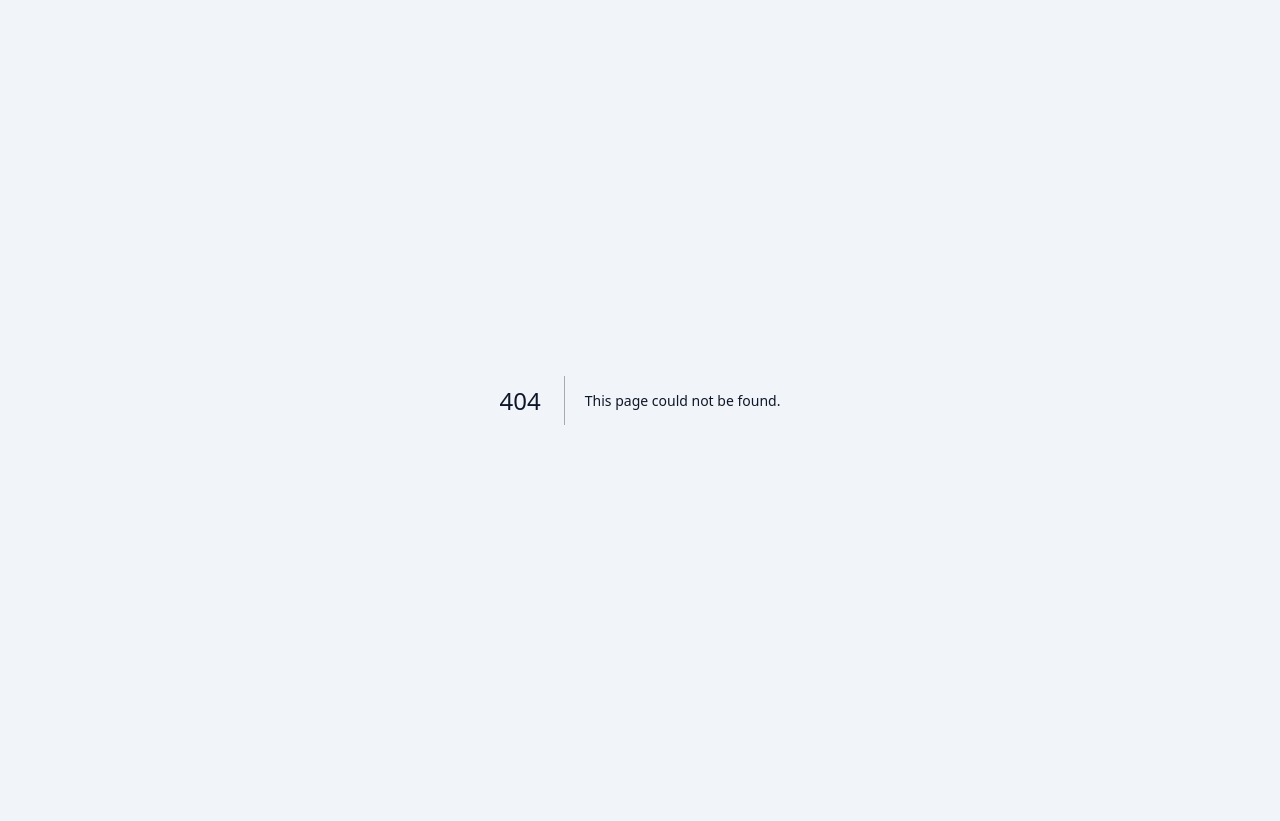
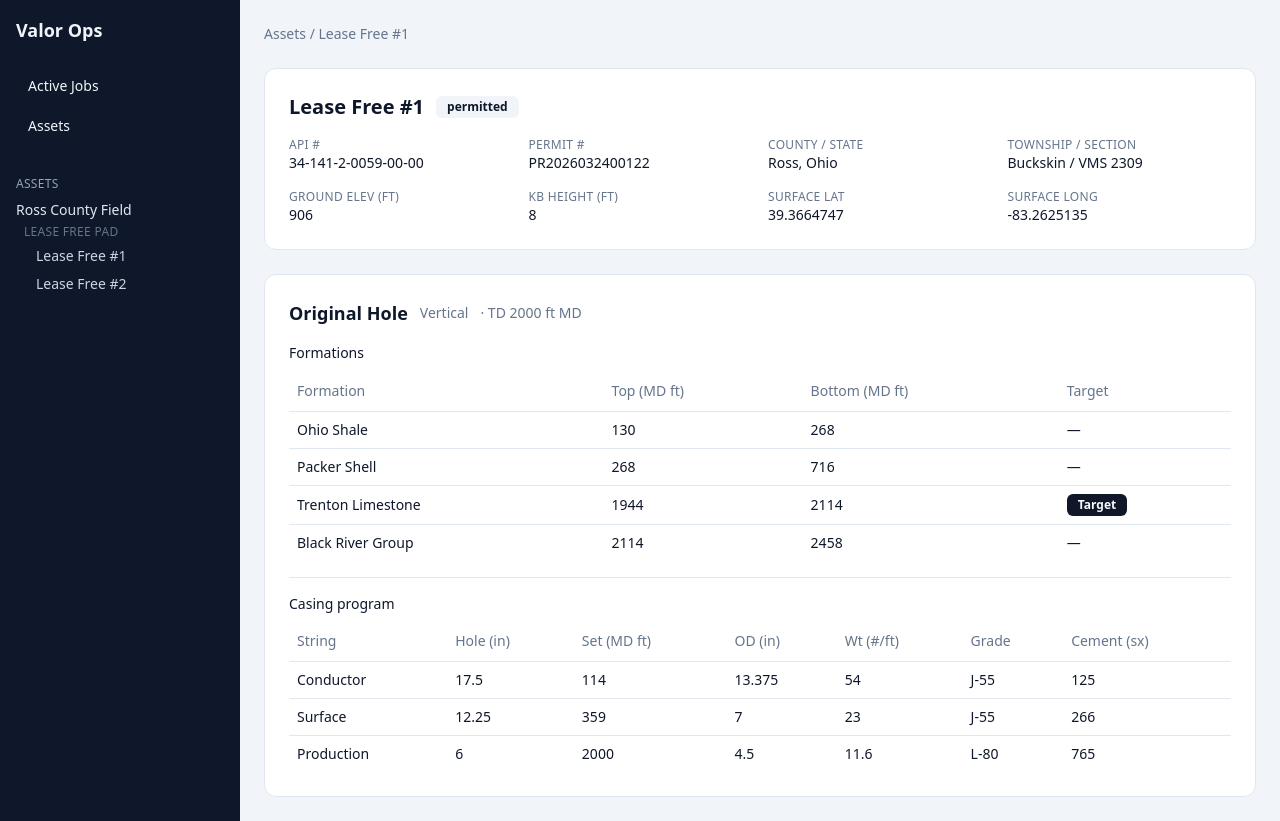
Before and after one commit to BravoWon/ValorOperations_SB, a Next.js app in the folder apps/web/: page /wells/well-lf1 in a window 1280 px wide. Before the commit this address had no page. Before the commit the page ends 800 px from the top, so only its background shows below. Built offline with nearby package versions, Linux system fonts and the light colour scheme.

Commit message:
feat(web): well detail page (header, formations, casing program)

```diff
--- /dev/null
+++ b/apps/web/app/(hub)/wells/[wellId]/page.tsx
@@ -0,0 +1,51 @@
+import Link from 'next/link';
+import { notFound } from 'next/navigation';
+import { getRepo } from '@/lib/repo';
+import { WellHeader } from '@/components/well-header';
+import { FormationsTable } from '@/components/formations-table';
+import { CasingTable } from '@/components/casing-table';
+import { Separator } from '@/components/ui/separator';
+
+export default async function WellPage({ params }: { params: Promise<{ wellId: string }> }) {
+  const { wellId } = await params;
+  const detail = await getRepo().getWellDetail(wellId);
+  if (!detail) notFound();
+
+  return (
+    <div className="space-y-6">
+      <nav className="text-sm text-muted-foreground">
+        <Link href="/assets" className="hover:underline">Assets</Link> / {detail.well.name}
+      </nav>
+
+      <WellHeader well={detail.well} />
+
+      {detail.wellbores.length === 0 && (
+        <p className="text-sm text-muted-foreground">No wellbores recorded for this well yet.</p>
+      )}
+
+      {detail.wellbores.map((wb) => (
+        <section key={wb.id} className="space-y-4 rounded-xl border bg-card p-6">
+          <div className="flex items-center gap-3">
+            <h2 className="text-lg font-semibold">{wb.designation}</h2>
+            <span className="text-sm text-muted-foreground capitalize">{wb.type}</span>
+            {wb.totalMdFt != null && (
+              <span className="text-sm text-muted-foreground">· TD {wb.totalMdFt} ft MD</span>
+            )}
+          </div>
+
+          <div>
+            <h3 className="mb-2 text-sm font-medium">Formations</h3>
+            <FormationsTable formations={wb.formations} />
+          </div>
+
+          <Separator />
+
+          <div>
+            <h3 className="mb-2 text-sm font-medium">Casing program</h3>
+            <CasingTable casing={wb.casingStrings} />
+          </div>
+        </section>
+      ))}
+    </div>
+  );
+}
--- /dev/null
+++ b/apps/web/components/casing-table.tsx
@@ -0,0 +1,34 @@
+import type { CasingString } from '@valor/core';
+import { Table, TableBody, TableCell, TableHead, TableHeader, TableRow } from '@/components/ui/table';
+
+export function CasingTable({ casing }: { casing: CasingString[] }) {
+  if (casing.length === 0) return <p className="text-sm text-muted-foreground">No casing program recorded.</p>;
+  return (
+    <Table>
+      <TableHeader>
+        <TableRow>
+          <TableHead>String</TableHead>
+          <TableHead>Hole (in)</TableHead>
+          <TableHead>Set (MD ft)</TableHead>
+          <TableHead>OD (in)</TableHead>
+          <TableHead>Wt (#/ft)</TableHead>
+          <TableHead>Grade</TableHead>
+          <TableHead>Cement (sx)</TableHead>
+        </TableRow>
+      </TableHeader>
+      <TableBody>
+        {casing.map((c) => (
+          <TableRow key={c.id}>
+            <TableCell className="font-medium capitalize">{c.stringType}</TableCell>
+            <TableCell>{c.holeDiaIn ?? '—'}</TableCell>
+            <TableCell>{c.setMdFt ?? '—'}</TableCell>
+            <TableCell>{c.csgOdIn ?? '—'}</TableCell>
+            <TableCell>{c.weightPpf ?? '—'}</TableCell>
+            <TableCell>{c.grade ?? '—'}</TableCell>
+            <TableCell>{c.cementSacks ?? '—'}</TableCell>
+          </TableRow>
+        ))}
+      </TableBody>
+    </Table>
+  );
+}
--- /dev/null
+++ b/apps/web/components/formations-table.tsx
@@ -0,0 +1,29 @@
+import type { Formation } from '@valor/core';
+import { Badge } from '@/components/ui/badge';
+import { Table, TableBody, TableCell, TableHead, TableHeader, TableRow } from '@/components/ui/table';
+
+export function FormationsTable({ formations }: { formations: Formation[] }) {
+  if (formations.length === 0) return <p className="text-sm text-muted-foreground">No formations recorded.</p>;
+  return (
+    <Table>
+      <TableHeader>
+        <TableRow>
+          <TableHead>Formation</TableHead>
+          <TableHead>Top (MD ft)</TableHead>
+          <TableHead>Bottom (MD ft)</TableHead>
+          <TableHead>Target</TableHead>
+        </TableRow>
+      </TableHeader>
+      <TableBody>
+        {formations.map((f) => (
+          <TableRow key={f.id}>
+            <TableCell className="font-medium">{f.name}</TableCell>
+            <TableCell>{f.topMdFt ?? '—'}</TableCell>
+            <TableCell>{f.bottomMdFt ?? '—'}</TableCell>
+            <TableCell>{f.targetZone ? <Badge>Target</Badge> : '—'}</TableCell>
+          </TableRow>
+        ))}
+      </TableBody>
+    </Table>
+  );
+}
--- /dev/null
+++ b/apps/web/components/well-header.tsx
@@ -0,0 +1,32 @@
+import type { Well } from '@valor/core';
+import { Badge } from '@/components/ui/badge';
+
+function Field({ label, value }: { label: string; value?: string | number }) {
+  return (
+    <div>
+      <div className="text-xs uppercase tracking-wide text-muted-foreground">{label}</div>
+      <div className="text-sm">{value ?? '—'}</div>
+    </div>
+  );
+}
+
+export function WellHeader({ well }: { well: Well }) {
+  return (
+    <div className="rounded-xl border bg-card p-6">
+      <div className="mb-4 flex items-center gap-3">
+        <h1 className="text-xl font-semibold">{well.name}</h1>
+        {well.status && <Badge variant="secondary">{well.status}</Badge>}
+      </div>
+      <div className="grid grid-cols-2 gap-4 md:grid-cols-4">
+        <Field label="API #" value={well.apiNumber} />
+        <Field label="Permit #" value={well.permitNumber} />
+        <Field label="County / State" value={[well.county, well.state].filter(Boolean).join(', ')} />
+        <Field label="Township / Section" value={[well.township, well.section].filter(Boolean).join(' / ')} />
+        <Field label="Ground Elev (ft)" value={well.groundElevFt} />
+        <Field label="KB Height (ft)" value={well.kbHeightFt} />
+        <Field label="Surface Lat" value={well.surfaceLat} />
+        <Field label="Surface Long" value={well.surfaceLong} />
+      </div>
+    </div>
+  );
+}
```
